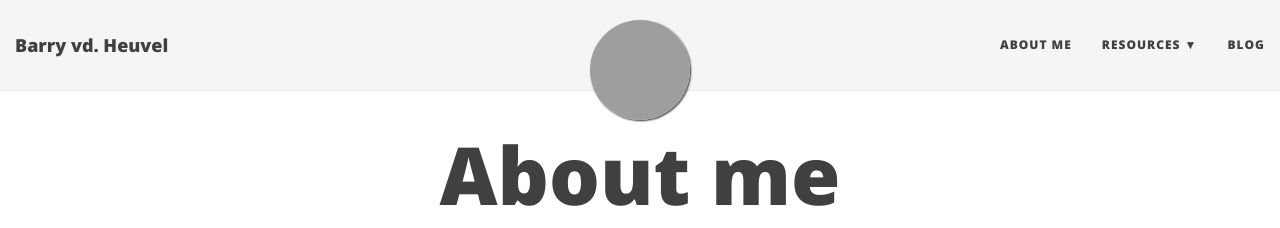
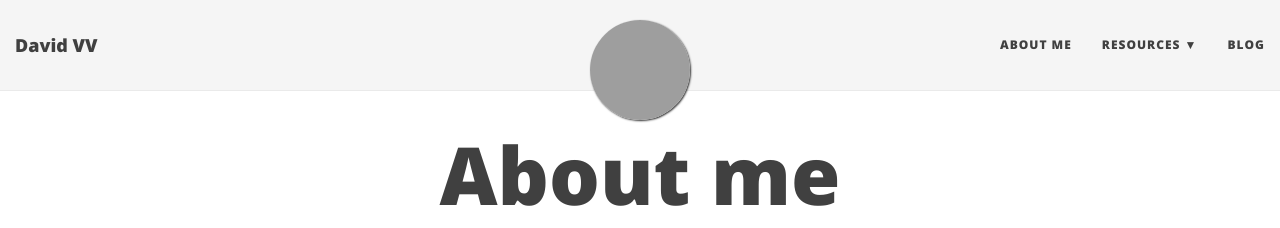
Before and after one commit to dvalladaresv/MUVA-Vision-Robotica, a Jekyll site: the page built from about.md, in a window 1280 px wide. Shown: the top 228 px of the page. Built offline with Jekyll 4.4.1, drawn with Linux system fonts in a browser that asks for light colours; nearby versions of some CDN libraries; a file with an impossible date is left out; grey boxes are pictures that could not be loaded.

Commit message:
Update _config.yml

```diff
--- a/_config.yml
+++ b/_config.yml
@@ -1,7 +1,7 @@
 # --- General options --- #
 
 # Name of website
-title: Barry vd. Heuvel
+title: David VV
 
 # Short description of your site
 description: Webdeveloper, mostly focused on PHP. Co-founder and lead developer @ Fruitcake (NL)
@@ -22,7 +22,6 @@
 navbar-links:
   About Me: "about"
   Resources:
-    - Fruitcake: "https://fruitcake.nl/"
     - Github Profile: "https://github.com/dvalladaresv"
   Blog: "/"
 
```
